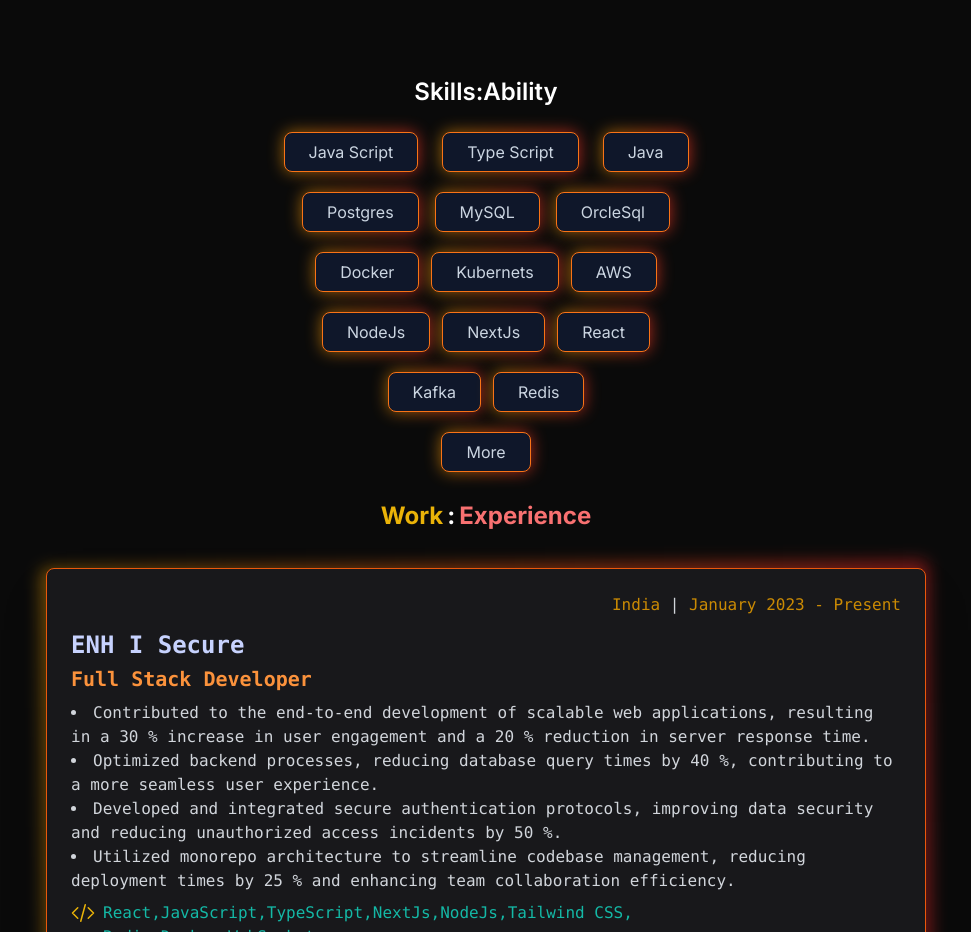
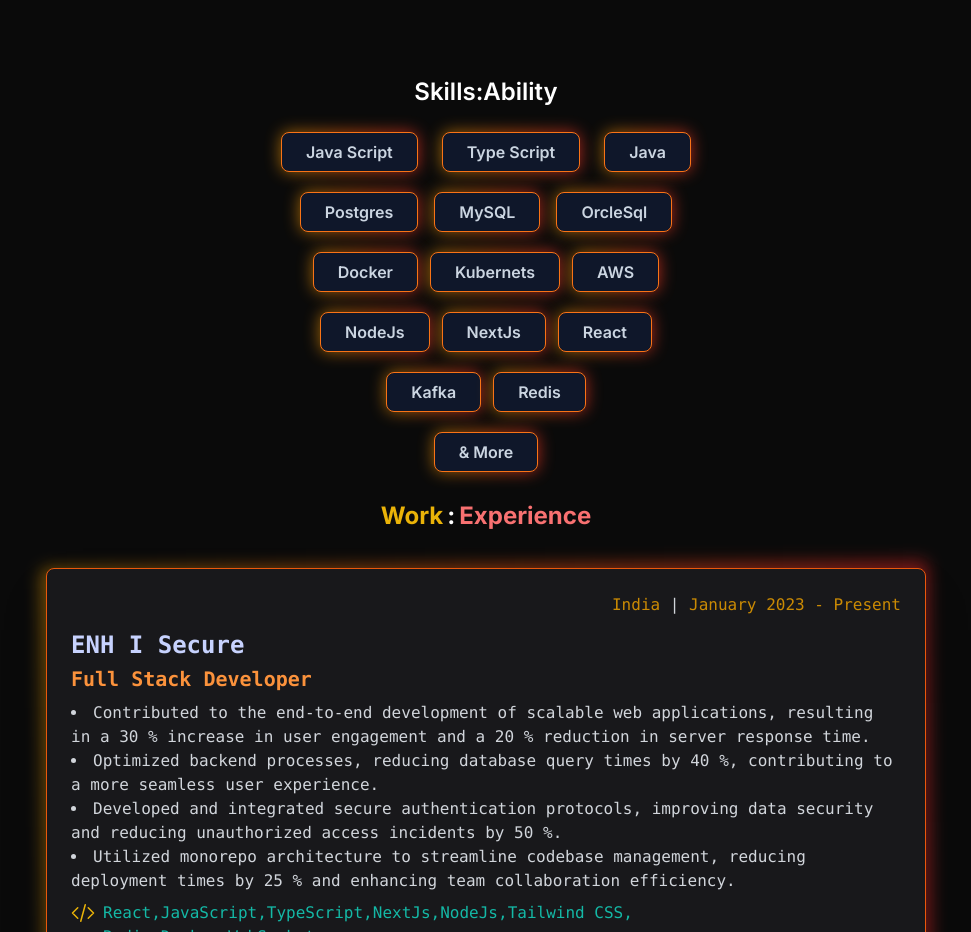
Before and after one commit to giripatel/portfolio, a Next.js app: page / in a window 1280 px wide. Shown: the part 1320-2252 px from the top of the page, without its empty margins (154-1125 px from the left). Built offline with nearby package versions, Linux system fonts and the light colour scheme.

Commit message:
Enhance Skill section

```diff
--- a/src/app/components/Skills.tsx
+++ b/src/app/components/Skills.tsx
@@ -9,7 +9,7 @@ const Skills = () => {
     <section id="skills">
       <div className="text-white text-2xl font-semibold w-full flex justify-center my-3 pb-3"><span>Skills </span> : <span> Ability</span></div>
       <div className="flex justify-center">
-        <div className="flex flex-col items-center gap-y-5">
+        <div className="flex flex-col items-center gap-y-5 font-semibold">
           <div className="flex gap-x-4 md:gap-x-6">
             {skills.languages.map((skill,index) => {
 
@@ -48,7 +48,7 @@ const Skills = () => {
             })}
           </div>
           <div>
-            <SkillsModel skill={"More"} />
+            <SkillsModel skill={"& More"} />
           </div>
         </div>
       </div>
```
